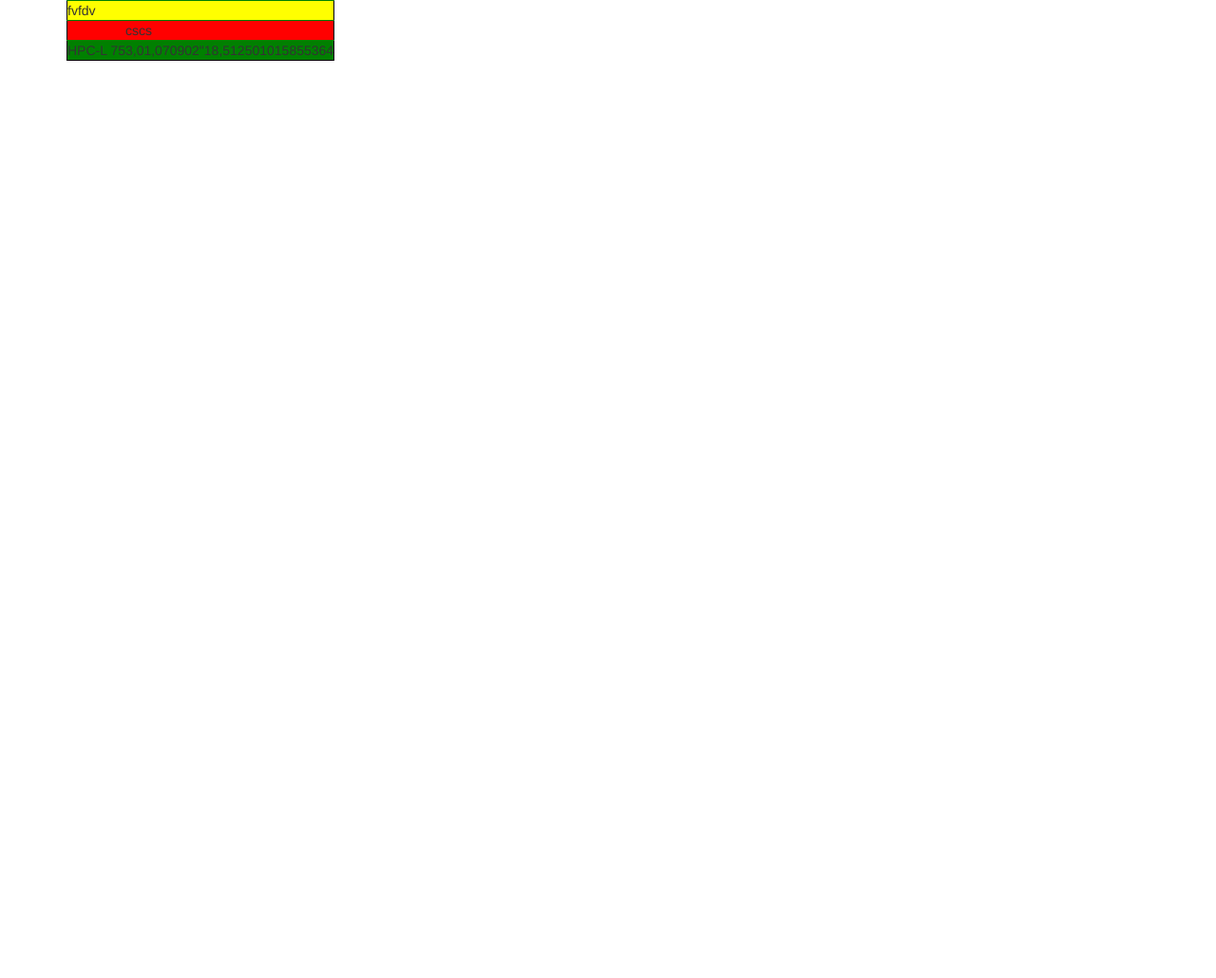
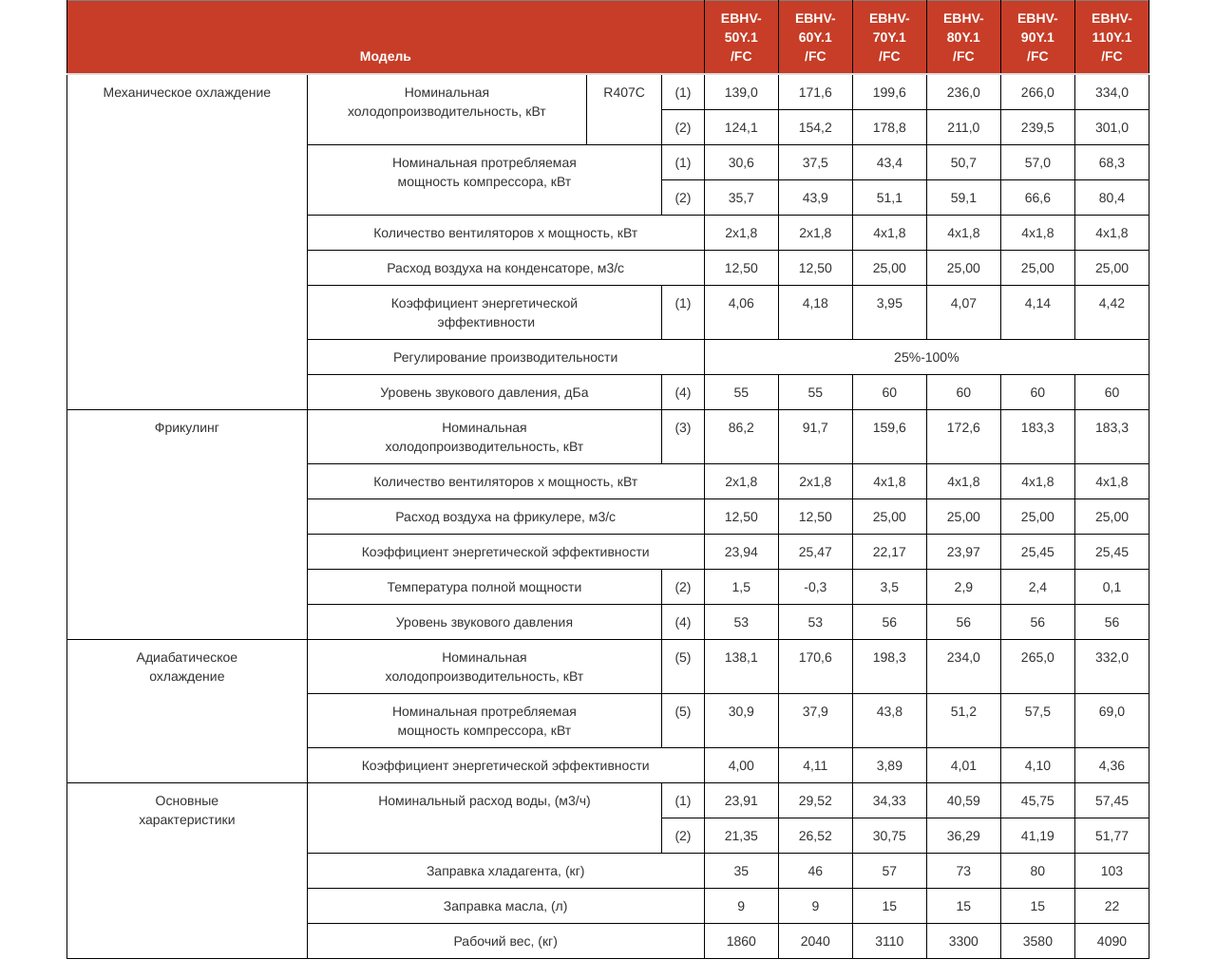
Before and after one commit to trudkoveb/New-elements-Noxerior, a plain HTML site: page table/table.html in a window 1280 px wide. Shown: the whole page at 95% size. Before the commit the page ends 800 px from the top, so only its background shows below. Drawn offline with nearby package versions, Linux system fonts and the light colour scheme.

Commit message:
some changes

```diff
--- a/table/css/style.css
+++ b/table/css/style.css
@@ -1,19 +1,16 @@
-.fr{
-    background-color: red;
+thead{
+    background-color: #C73D27;
+    color: #fff;
 }
 
-.dr{
-    background-color: green;
-}
-
-.sr{
-    background-color: yellow;
-}
-
-.small-table{
+thead th{
+    text-align: center;
     border: 1px solid  #000;
 }
 
-tbody tr{
-    border-top: 1px solid green;
+tbody td{
+    padding-top: 10px;
+    padding-bottom: 10px;
+    text-align: center;
+    border: 1px solid  #000;
 }
--- a/table/table.html
+++ b/table/table.html
@@ -20,48 +20,240 @@
   <body>
     <div class="wrapper">
       <div class="container">
-      <!-- <table>
+      <div class="table-responsive">
+      <table class="table" border="1">
 <thead>
-          <tr></tr>
+<tr>
+<th colspan="4">Модель</th>
+<th>EBHV-<br>50Y.1<br>/FC</th>
+<th>EBHV-<br>60Y.1<br>/FC</th>
+<th>EBHV-<br>70Y.1<br>/FC</th>
+<th>EBHV-<br>80Y.1<br>/FC</th>
+<th>EBHV-<br>90Y.1<br>/FC</th>
+<th>EBHV-<br>110Y.1<br>/FC</th>
+</tr>
 </thead>
 <tbody>
 <tr>
-            <table>
-              <tbody>
-                <tr></tr>
-                <tr></tr>
-                <tr></tr>
-                <tr></tr>
-                <tr></tr>
+<td rowspan="9">Механическое охлаждение</td>
+<td rowspan="2">Номинальная<br>холодопроизводительность, кВт</td>
+<td rowspan="2">R407C</td>
+<td>(1)</td>
+<td>139,0</td>
+<td>171,6</td>
+<td>199,6</td>
+<td>236,0</td>
+<td>266,0</td>
+<td>334,0</td>
+</tr>
+<tr>
+<td>(2)</td>
+<td>124,1</td>
+<td>154,2</td>
+<td>178,8</td>
+<td>211,0</td>
+<td>239,5</td>
+<td>301,0</td>
+</tr>
+<tr>
+<td colspan="2" rowspan="2">Номинальная протребляемая<br>мощность компрессора, кВт</td>
+<td>(1)</td>
+<td>30,6</td>
+<td>37,5</td>
+<td>43,4</td>
+<td>50,7</td>
+<td>57,0</td>
+<td>68,3</td>
+</tr>
+<tr>
+<td>(2)</td>
+<td>35,7</td>
+<td>43,9</td>
+<td>51,1</td>
+<td>59,1</td>
+<td>66,6</td>
+<td>80,4</td>
+</tr>
+<tr>
+<td colspan="3">Количество вентиляторов х мощность, кВт</td>
+<td>2x1,8</td>
+<td>2x1,8</td>
+<td>4x1,8</td>
+<td>4x1,8</td>
+<td>4x1,8</td>
+<td>4x1,8</td>
+</tr>
+<tr>
+<td colspan="3">Расход воздуха на конденсаторе, м3/с</td>
+<td>12,50</td>
+<td>12,50</td>
+<td>25,00</td>
+<td>25,00</td>
+<td>25,00</td>
+<td>25,00</td>
+</tr>
+<tr>
+<td colspan="2">Коэффициент энергетической<br>&nbsp;эффективности</td>
+<td>(1)</td>
+<td>4,06</td>
+<td>4,18</td>
+<td>3,95</td>
+<td>4,07</td>
+<td>4,14</td>
+<td>4,42</td>
+</tr>
+<tr>
+<td colspan="3">Регулирование производительности</td>
+<td colspan="6">25%-100%</td>
+</tr>
+<tr>
+<td colspan="2">Уровень звукового давления, дБа</td>
+<td>(4)</td>
+<td>55</td>
+<td>55</td>
+<td>60</td>
+<td>60</td>
+<td>60</td>
+<td>60</td>
+</tr>
+<tr>
+<td rowspan="6">Фрикулинг</td>
+<td colspan="2">Номинальная<br>холодопроизводительность, кВт</td>
+<td>(3)</td>
+<td>86,2</td>
+<td>91,7</td>
+<td>159,6</td>
+<td>172,6</td>
+<td>183,3</td>
+<td>183,3</td>
+</tr>
+<tr>
+<td colspan="3">Количество вентиляторов х мощность, кВт</td>
+<td>2x1,8</td>
+<td>2x1,8</td>
+<td>4x1,8</td>
+<td>4x1,8</td>
+<td>4x1,8</td>
+<td>4x1,8</td>
+</tr>
+<tr>
+<td colspan="3">Расход воздуха на фрикулере, м3/с</td>
+<td>12,50</td>
+<td>12,50</td>
+<td>25,00</td>
+<td>25,00</td>
+<td>25,00</td>
+<td>25,00</td>
+</tr>
+<tr>
+<td colspan="3">Коэффициент энергетической эффективности</td>
+<td>23,94</td>
+<td>25,47</td>
+<td>22,17</td>
+<td>23,97</td>
+<td>25,45</td>
+<td>25,45</td>
+</tr>
+<tr>
+<td colspan="2">Температура полной мощности</td>
+<td>(2)</td>
+<td>1,5</td>
+<td>-0,3</td>
+<td>3,5</td>
+<td>2,9</td>
+<td>2,4</td>
+<td>0,1</td>
+</tr>
+<tr>
+<td colspan="2">Уровень звукового давления</td>
+<td>(4)</td>
+<td>53</td>
+<td>53</td>
+<td>56</td>
+<td>56</td>
+<td>56</td>
+<td>56</td>
+</tr>
+<tr>
+<td rowspan="3">Адиабатическое<br>охлаждение</td>
+<td colspan="2">Номинальная<br>холодопроизводительность, кВт</td>
+<td>(5)</td>
+<td>138,1</td>
+<td>170,6</td>
+<td>198,3</td>
+<td>234,0</td>
+<td>265,0</td>
+<td>332,0</td>
+</tr>
+<tr>
+<td colspan="2">Номинальная протребляемая<br>мощность компрессора, кВт</td>
+<td>(5)</td>
+<td>30,9</td>
+<td>37,9</td>
+<td>43,8</td>
+<td>51,2</td>
+<td>57,5</td>
+<td>69,0</td>
+</tr>
+<tr>
+<td colspan="3">Коэффициент энергетической эффективности</td>
+<td>4,00</td>
+<td>4,11</td>
+<td>3,89</td>
+<td>4,01</td>
+<td>4,10</td>
+<td>4,36</td>
+</tr>
+<tr>
+<td rowspan="5">Основные <br>характеристики</td>
+<td colspan="2" rowspan="2">Номинальный расход воды, (м3/ч)</td>
+<td>(1)</td>
+<td>23,91</td>
+<td>29,52</td>
+<td>34,33</td>
+<td>40,59</td>
+<td>45,75</td>
+<td>57,45</td>
+</tr>
+<tr>
+<td>(2)</td>
+<td>21,35</td>
+<td>26,52</td>
+<td>30,75</td>
+<td>36,29</td>
+<td>41,19</td>
+<td>51,77</td>
+</tr>
+<tr>
+<td colspan="3">Заправка хладагента, (кг)</td>
+<td>35</td>
+<td>46</td>
+<td>57</td>
+<td>73</td>
+<td>80</td>
+<td>103</td>
+</tr>
+<tr>
+<td colspan="3">Заправка масла, (л)</td>
+<td>9</td>
+<td>9</td>
+<td>15</td>
+<td>15</td>
+<td>15</td>
+<td>22</td>
+</tr>
+<tr>
+<td colspan="3">Рабочий вес, (кг)</td>
+<td>1860</td>
+<td>2040</td>
+<td>3110</td>
+<td>3300</td>
+<td>3580</td>
+<td>4090</td>
+</tr>
 </tbody>
 </table>
-          </tr>
-          <tr></tr>
-          <tr></tr>
-          <tr></tr>
-        </tbody>
-      </table> -->
-      <table class="small-table">
-          <tr class="sr">
-            <td colspan="10" >fvfdv</td>
-          </tr>
-          <tr class="fr">
-            <td rowspan="1"></td>
-            <td colspan="9">cscs</td>
-          </tr>
-          <tr class="dr">
-            <td>HPC-L 75</td>
-            <td>3,0</td>
-            <td>1,0</td>
-            <td>7090</td>
-            <td>2"</td>
-            <td>18,5</td>
-            <td>1250</td>
-            <td>1015</td>
-            <td>855</td>
-            <td>364</td>
-          </tr>
-      </table>
+</div>
       </div>
     </div>
 
```
Lines whose indentation alone changed are shown as unchanged.
